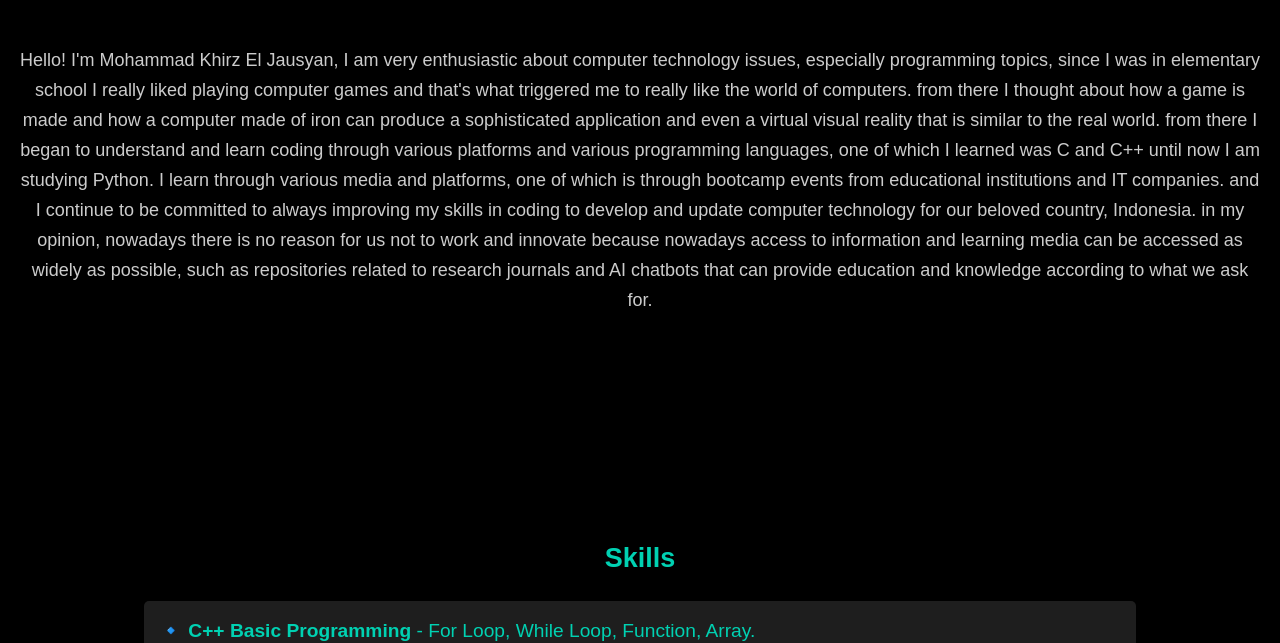
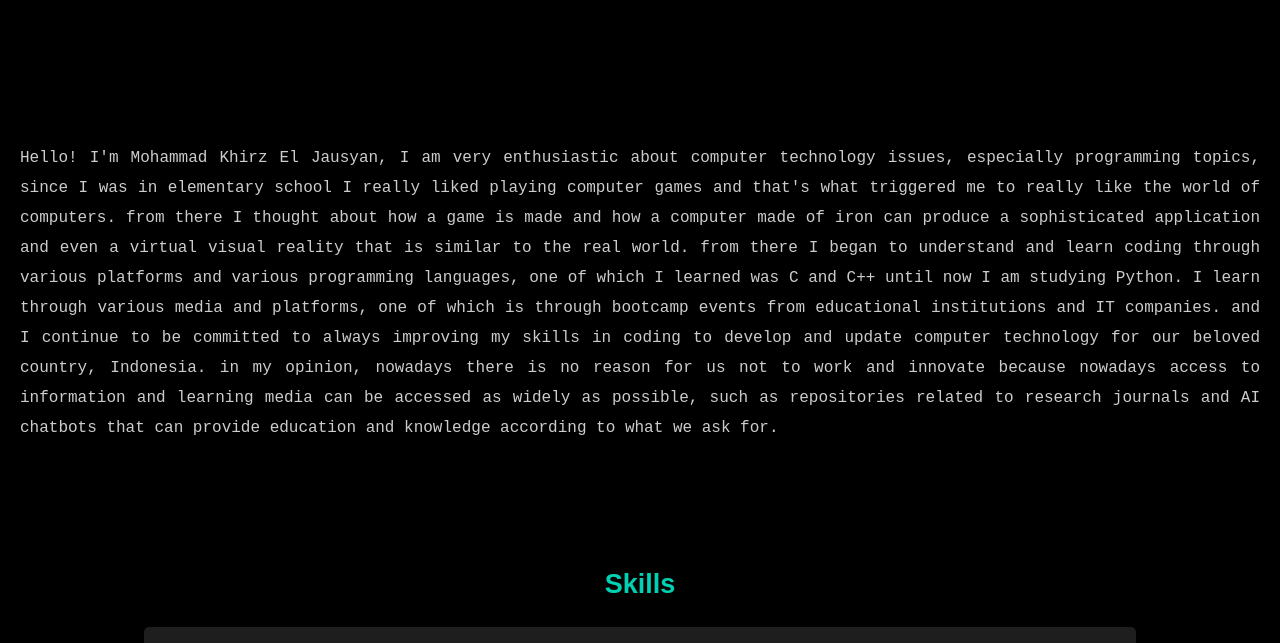
Before and after one commit to jausyan-sukses/jausyan.github.io, a plain HTML site: page index.html in a window 1280 px wide. Shown: the part 642-1285 px from the top of the page. Drawn offline with Linux system fonts and the light colour scheme.

Commit message:
index.html

```diff
--- a/index.html
+++ b/index.html
@@ -51,8 +51,12 @@
         }
 
         .text-align {
+            font-family: 'Courier New', Courier, monospace;
+            margin-bottom: 0px;
+            line-height: 30px;
+            margin-left: 20px;
+            margin-right: 20px;
             text-align: justify;
-            font-family: 'Courier New', Courier, monospace;
         }
 
         .container {
@@ -226,6 +230,9 @@
         <!-- Profile Picture -->
         <img src="fotokuku.JPG" alt="Profile Picture" class="profile-pic">
         <!-- Short Description -->
+    </section>
+
+    <section id="about" class="text-align">
         <p>Hello! I'm Mohammad Khirz El Jausyan, I am very enthusiastic about computer technology issues, especially programming topics, since I was in elementary school I really liked playing computer games and that's what triggered me to really like the world of computers. from there I thought about how a game is made and how a computer made of iron can produce a sophisticated application and even a virtual visual reality that is similar to the real world. from there I began to understand and learn coding through various platforms and various programming languages, one of which I learned was C and C++ until now I am studying Python. I learn through various media and platforms, one of which is through bootcamp events from educational institutions and IT companies. and I continue to be committed to always improving my skills in coding to develop and update computer technology for our beloved country, Indonesia. in my opinion, nowadays there is no reason for us not to work and innovate because nowadays access to information and learning media can be accessed as widely as possible, such as repositories related to research journals and AI chatbots that can provide education and knowledge according to what we ask for.</p>
     </section>
 
```
